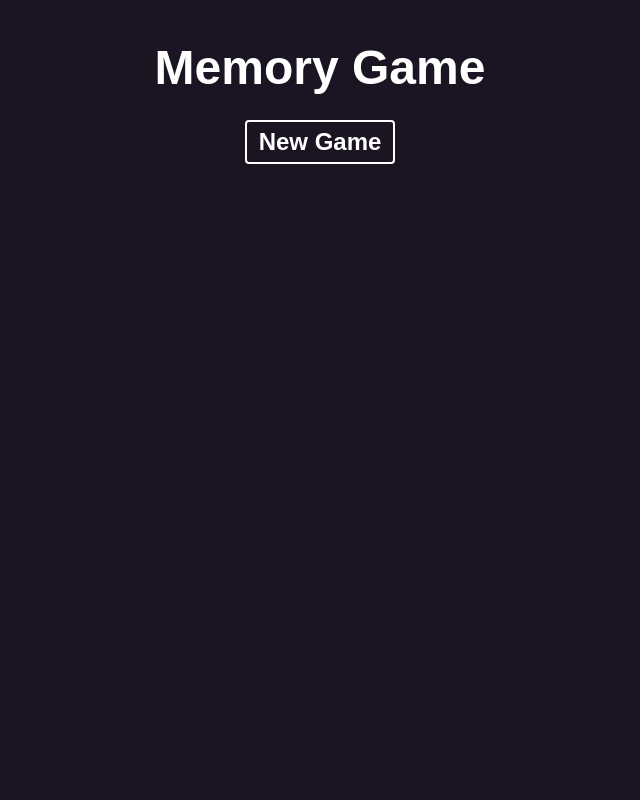
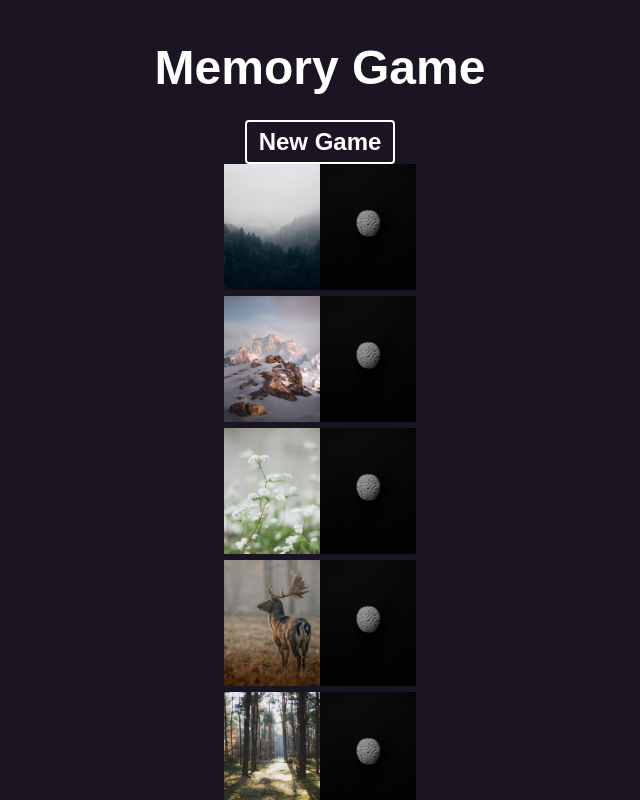
Before and after one commit to brandonfelty/memory-game, a React (Create React App) app: page / in a window 1280 px wide. Both pictures are taken after a click on the button "New Game". Shown: the top 800 px of the page, without its empty margins (320-960 px from the left). Built offline with nearby package versions, Linux system fonts and the light colour scheme.

Commit message:
front and back cards loading

```diff
--- a/src/App.js
+++ b/src/App.js
@@ -2,12 +2,12 @@ import React, { useState } from 'react';
 import './styles/App.css';
 
 const cardImages = [
-  { "src": "/img/elk.png" },
-  { "src": "/img/flower.png" },
-  { "src": "/img/forest.png" },
-  { "src": "/img/mist.png" },
-  { "src": "/img/mountain.png" },
-  { "src": "/img/palm.png" }
+  { "src": "/images/elk Small.png" },
+  { "src": "/images/flower Small.png" },
+  { "src": "/images/forest Small.png" },
+  { "src": "/images/mist Small.png" },
+  { "src": "/images/mountain Small.png" },
+  { "src": "/images/palm Small.png" }
 ];
 
 function App() {
@@ -27,6 +27,24 @@ function App() {
     <div className="App">
       <h1>Memory Game</h1>
       <button onClick={shuffleCards}>New Game</button>
+      <div className='card-grid'>
+        {cards.map((card) => (
+          <div key={card.id} className="card">
+            <div>
+              <img
+                src={process.env.PUBLIC_URL + card.src}
+                className="front"
+                alt="card front">
+              </img>
+              <img
+                src={process.env.PUBLIC_URL + '/images/brain Small.png'}
+                className="back"
+                alt="card back">
+              </img>
+            </div>
+          </div>
+        ))}
+      </div>
     </div>
   );
 }
--- a/src/styles/App.css
+++ b/src/styles/App.css
@@ -22,3 +22,8 @@ button:hover {
 h1 {
   padding-bottom: 25px;
 }
+
+img {
+  width: 4em;
+  height: calc(1.5 * 3.5em);
+}
```
